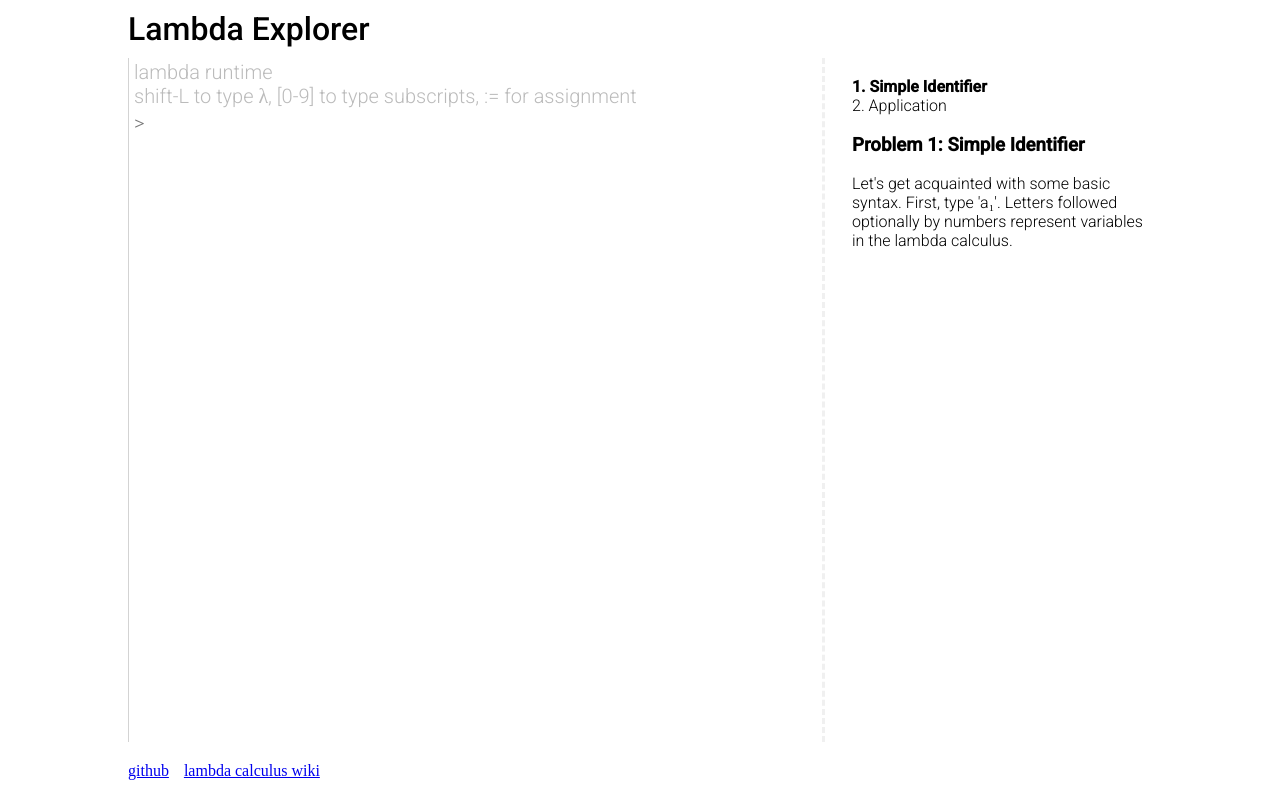
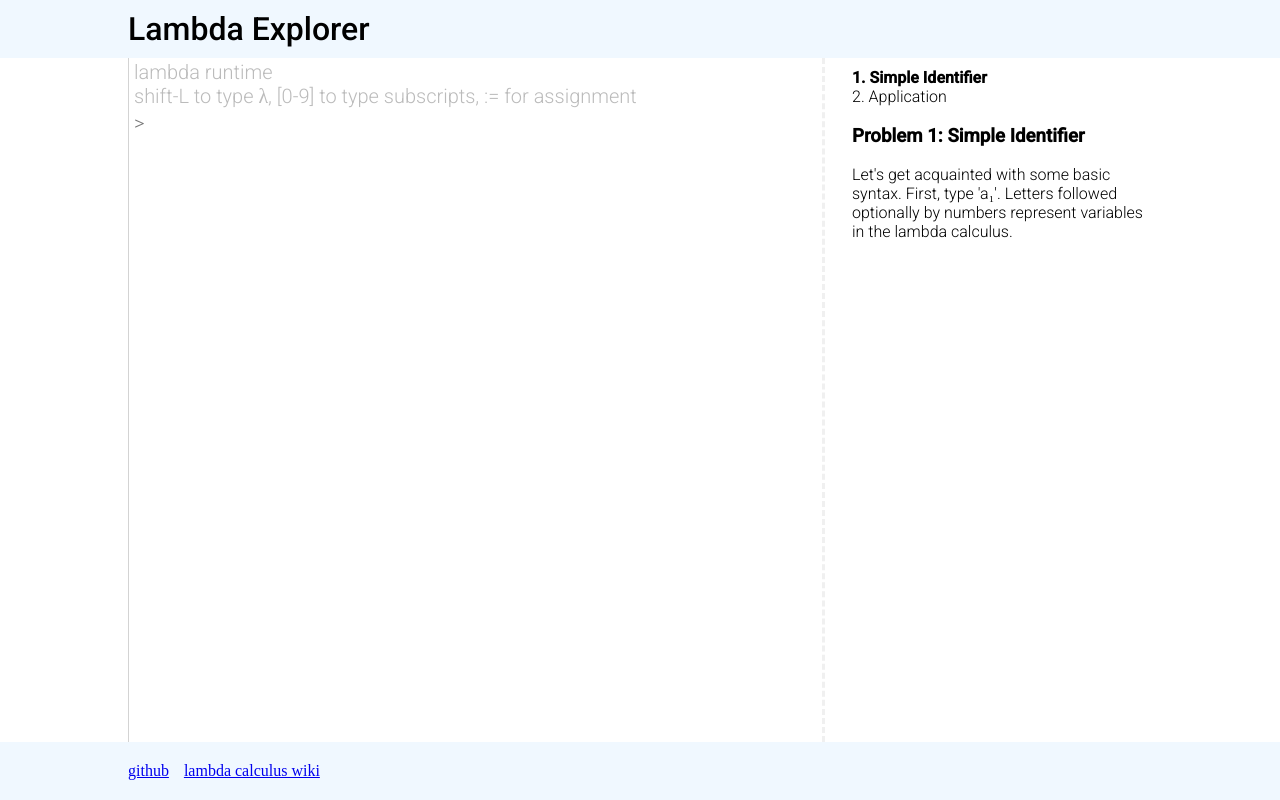
Before and after one commit to evinism/lambda-explorer, a React app: page / in a window 1280 px wide. Both pictures are taken after a click on the button "start the game yo". Built offline with nearby package versions, Linux system fonts and the light colour scheme.

Commit message:
make top and bottom more obvious

```diff
--- a/src/components/App/ProblemPrompter.jsx
+++ b/src/components/App/ProblemPrompter.jsx
@@ -10,9 +10,9 @@ export default ({problems, current}) => {
   return (
     <div>
       <div>
-        {prev && formatted(current, prev)}<br />
-        <b>{formatted(current + 1, problem)}</b><br />
-        {next && formatted(current + 2, next)}
+        <div>{prev && formatted(current, prev)}</div>
+        <div><b>{formatted(current + 1, problem)}</b></div>
+        <div>{next && formatted(current + 2, next)}</div>
       </div>
       <h3>Problem {current + 1}: {problem.title}</h3>
       {problem.prompt}
--- a/src/style.css
+++ b/src/style.css
@@ -10,12 +10,14 @@ body {
 
 header {
   padding-left: 10%;
+  background-color: aliceblue;
 }
 
 footer {
   padding-top: 20px;
   padding-bottom: 20px;
   padding-left: 10%;
+  background-color: aliceblue;
 }
 
 footer > a {
@@ -52,6 +54,7 @@ aside {
   width: 300px;
   min-width: 300px;
   border-left: 3px dashed #f0f0f0;
+  padding-top: 10px;
   margin-left: 5px;
   padding-left: 27px;
 }
```
